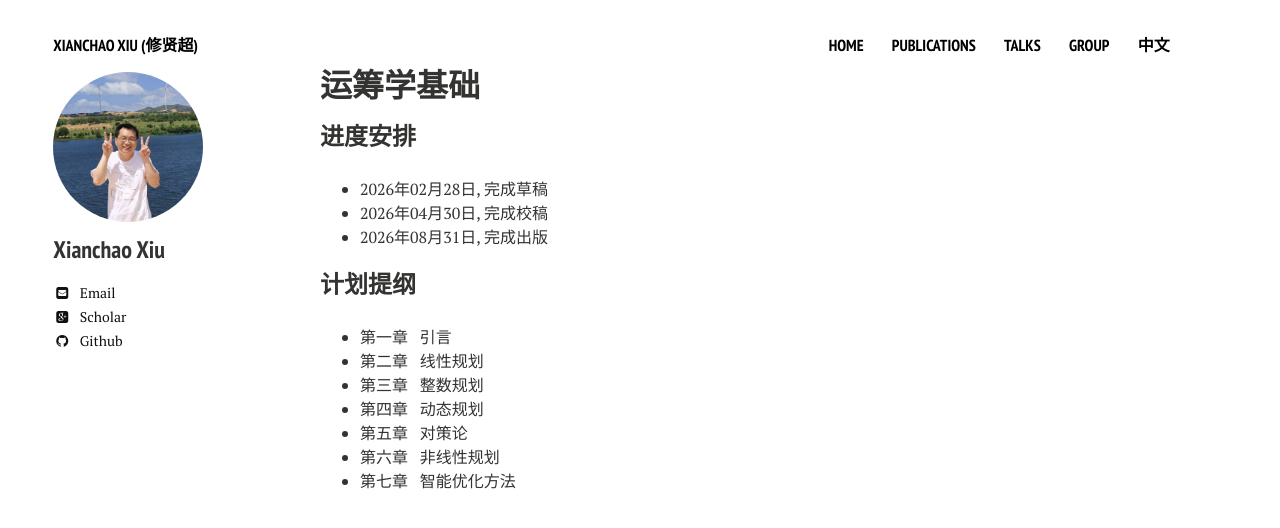
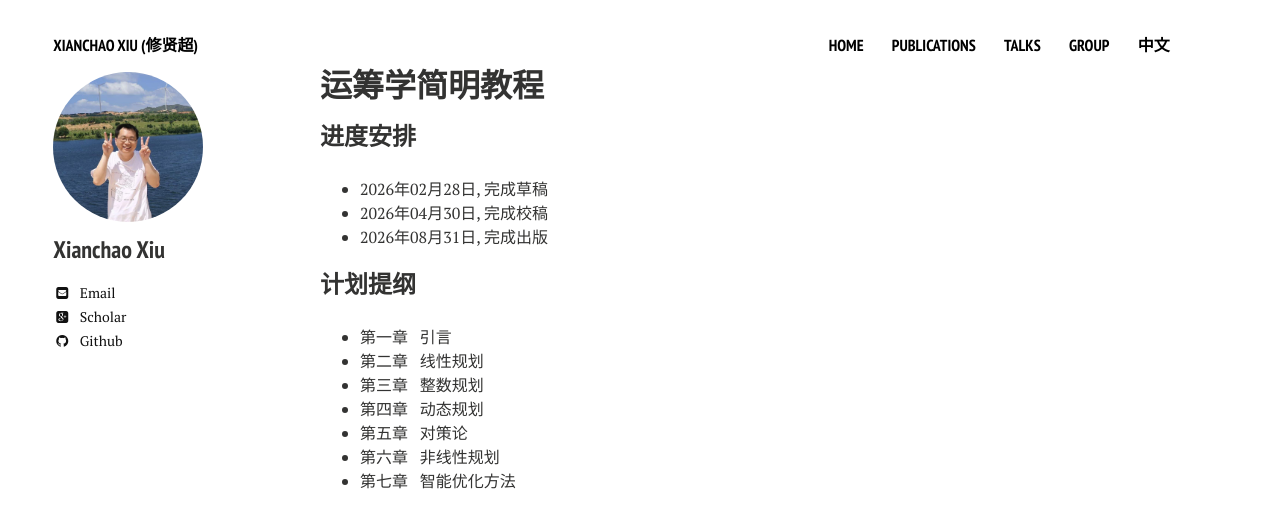
Before and after one commit to xianchaoxiu/xianchaoxiu.github.io, a Jekyll site: the page built from chinese/book/OR/index.md, in a window 1280 px wide. Shown: the top 528 px of the page. Built offline with Jekyll 4.4.1, drawn with Linux system fonts in a browser that asks for light colours; nearby versions of some CDN libraries.

Commit message:
Update index.md

```diff
--- a/chinese/book/OR/index.md
+++ b/chinese/book/OR/index.md
@@ -1,6 +1,6 @@
 ---
 layout: page
-title: 运筹学基础
+title: 运筹学简明教程
 comments: false
 share: false
 ---
```
